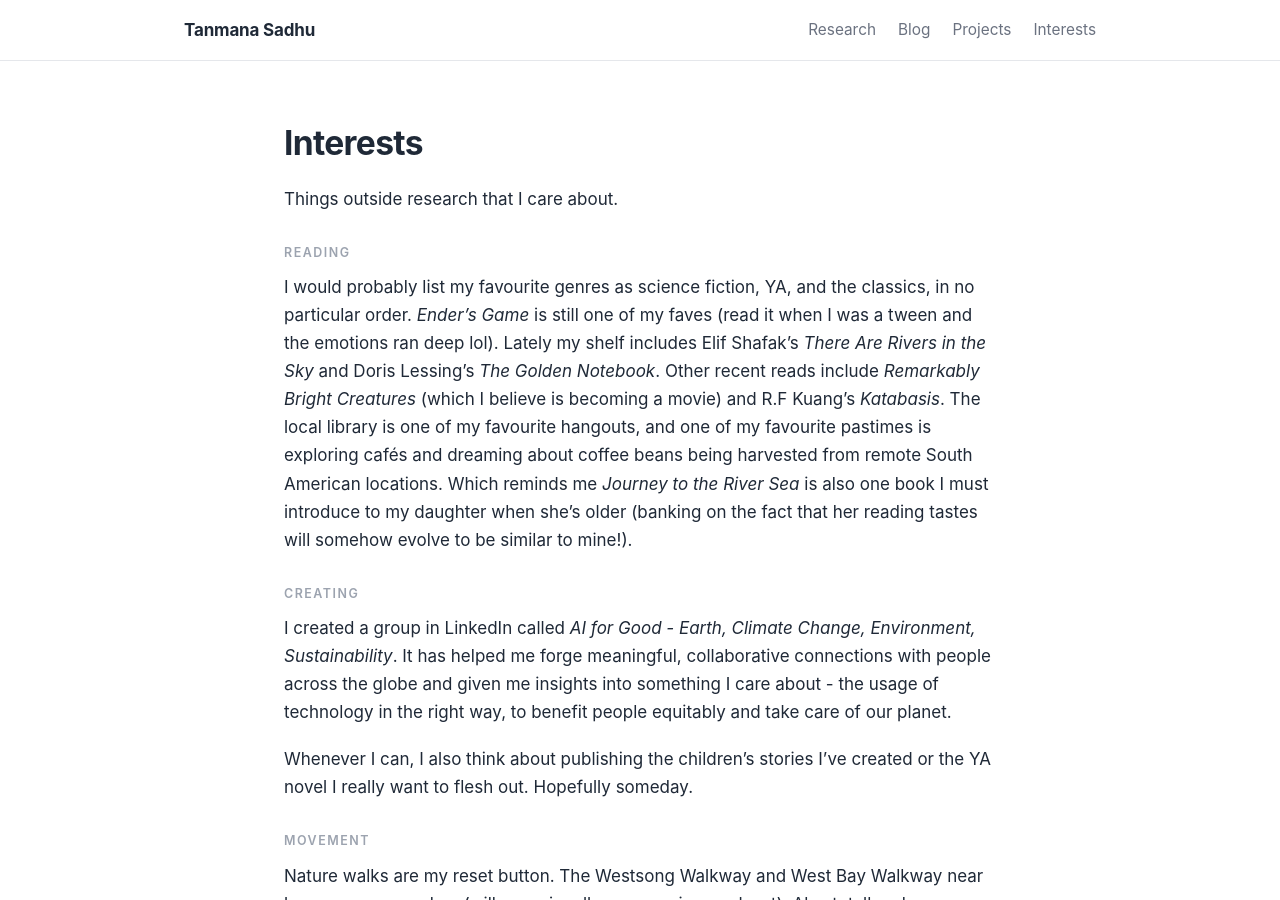
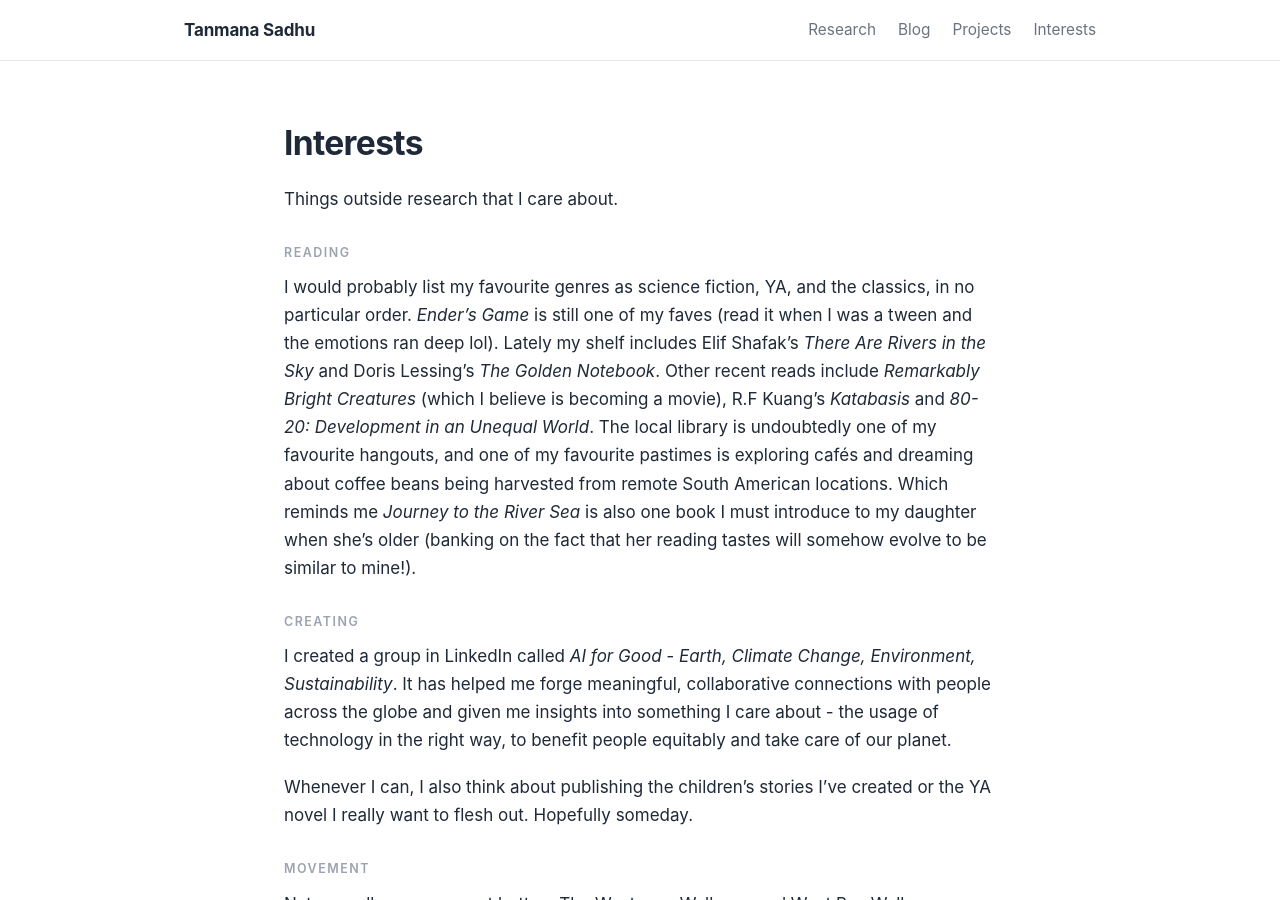
Before and after one commit to tanmana5/tanmana5.github.io, a Jekyll site: the page built from interests.md, in a window 1280 px wide and 900 px high. Built offline with Jekyll 4.4.1, drawn with Linux system fonts in a browser that asks for light colours.

Commit message:
Fill in Interests page

```diff
--- a/interests.md
+++ b/interests.md
@@ -11,7 +11,7 @@ Things outside research that I care about.
 
 <p class="section-title">Reading</p>
 
-I would probably list my favourite genres as science fiction, YA, and the classics, in no particular order. *Ender's Game* is still one of my faves (read it when I was a tween and the emotions ran deep lol). Lately my shelf includes Elif Shafak's *There Are Rivers in the Sky* and Doris Lessing's *The Golden Notebook*. Other recent reads include *Remarkably Bright Creatures* (which I believe is becoming a movie) and R.F Kuang's *Katabasis*. The local library is one of my favourite hangouts, and one of my favourite pastimes is exploring cafés and dreaming about coffee beans being harvested from remote South American locations. Which reminds me *Journey to the River Sea* is also one book I must introduce to my daughter when she's older (banking on the fact that her reading tastes will somehow evolve to be similar to mine!).
+I would probably list my favourite genres as science fiction, YA, and the classics, in no particular order. *Ender's Game* is still one of my faves (read it when I was a tween and the emotions ran deep lol). Lately my shelf includes Elif Shafak's *There Are Rivers in the Sky* and Doris Lessing's *The Golden Notebook*. Other recent reads include *Remarkably Bright Creatures* (which I believe is becoming a movie), R.F Kuang's *Katabasis* and *80-20: Development in an Unequal World*. The local library is undoubtedly one of my favourite hangouts, and one of my favourite pastimes is exploring cafés and dreaming about coffee beans being harvested from remote South American locations. Which reminds me *Journey to the River Sea* is also one book I must introduce to my daughter when she's older (banking on the fact that her reading tastes will somehow evolve to be similar to mine!).
 
 <p class="section-title">Creating</p>
 
```
